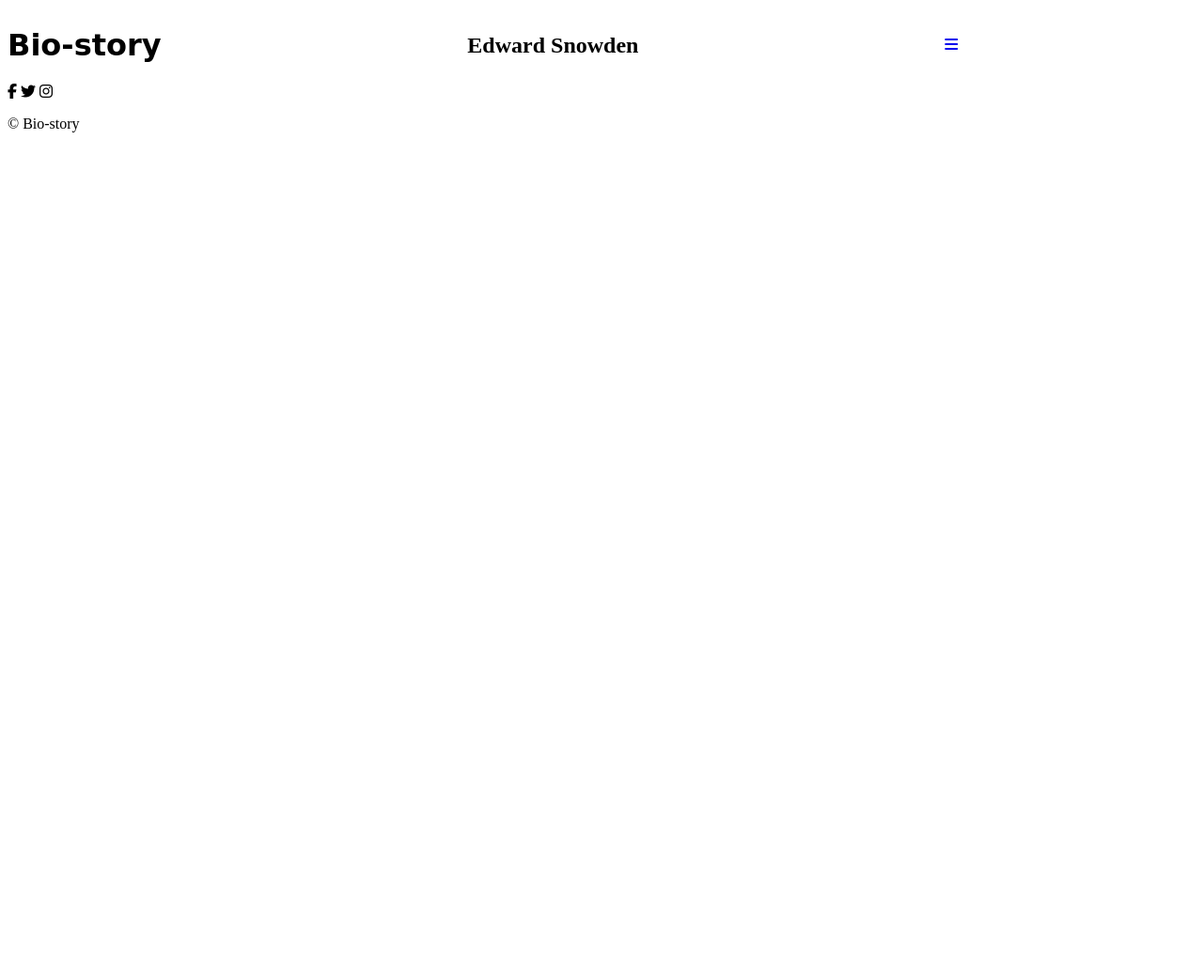
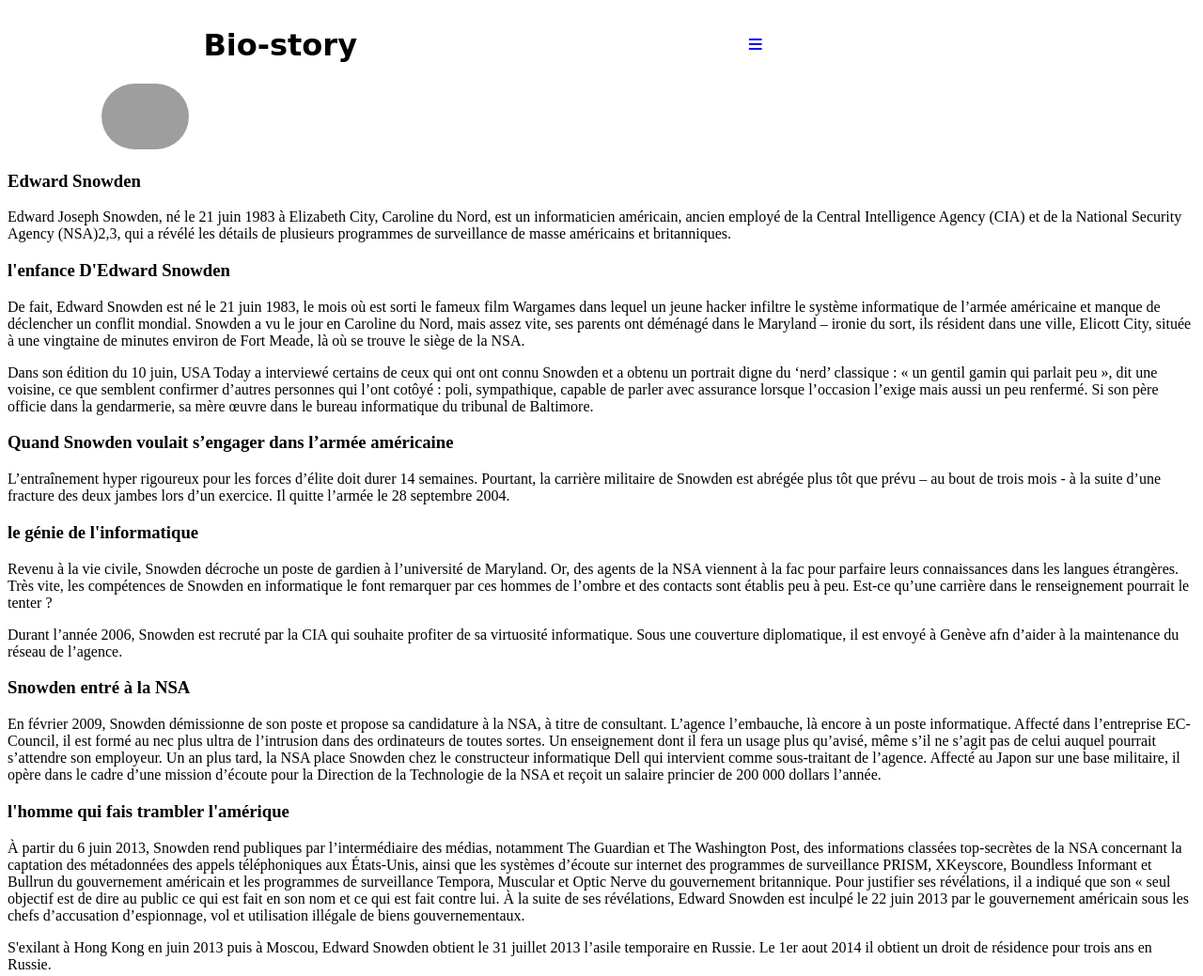
Before and after one commit to bamss/bio-story, a plain HTML site: page Edward.html in a window 1280 px wide. Shown: the top 1039 px of the page at 94% size. Before the commit the page ends 800 px from the top, so only its background shows below. Drawn offline with nearby package versions, Linux system fonts and the light colour scheme; grey boxes are pictures that could not be loaded; a web font is replaced by a local one.

Commit message:
page presentation edward snoden

```diff
--- a/Edward.html
+++ b/Edward.html
@@ -12,7 +12,7 @@
 <body>
   <header>
     <h1>Bio-story</h1>
-    <h2>Edward Snowden</h2>
+    <!-- <h2>Edward Snowden</h2> -->
     <a id="nav-toggle" href="#"><i class="fa fa-bars" aria-hidden="true"></i></a>
     <nav class="nav-top">
       <ul>
@@ -25,8 +25,58 @@
     </nav>
   </header>
   <main>
+  <section>
+<img src="https://pbs.twimg.com/profile_images/648888480974508032/66_cUYfj_400x400.jpg">
+  <h3>Edward Snowden</h3>
+   <section class="presentation intro">
+         <p>Edward Joseph Snowden, né le 21 juin 1983 à Elizabeth City, Caroline du Nord, est un informaticien américain, ancien employé de la Central Intelligence Agency (CIA) et de la National Security Agency (NSA)2,3, qui a révélé les détails de plusieurs programmes de surveillance de masse américains et britanniques.</p>
+    </section>
+   <section claas="son enfance">
+      <h3>l'enfance D'Edward Snowden</h3>
+         <p>De fait, Edward Snowden est né le 21 juin 1983, le mois où est sorti le fameux film Wargames dans lequel un jeune hacker infiltre le système informatique de l’armée américaine et manque de déclencher un conflit mondial. Snowden a vu le jour en Caroline du Nord, mais assez vite, ses parents ont déménagé dans le Maryland – ironie du sort, ils résident dans une ville, Elicott City, située à une vingtaine de minutes environ de Fort Meade, là où se trouve le siège de la NSA.</p>
 
-  </main>
+
+<p1>Dans son édition du 10 juin, USA Today a interviewé certains de ceux qui ont ont connu Snowden et a obtenu un portrait digne du ‘nerd’ classique : « un gentil gamin qui parlait peu », dit une voisine, ce que semblent confirmer d’autres personnes qui l’ont cotôyé : poli, sympathique, capable de parler avec assurance lorsque l’occasion l’exige mais aussi un peu renfermé. Si son père officie dans la gendarmerie, sa mère œuvre dans le bureau informatique du tribunal de Baltimore.</p1>
+
+  </section>
+
+   <section class ="sa jeunesse">
+      <h3>Quand Snowden voulait s’engager dans l’armée américaine </h3>
+            <p>L’entraînement hyper rigoureux pour les forces d’élite doit durer 14 semaines. Pourtant, la carrière militaire de Snowden est abrégée plus tôt que prévu – au bout de trois mois - à la suite d’une fracture des deux jambes lors d’un exercice. Il quitte l’armée le 28 septembre 2004.</p>
+       <section class="le prodige">
+       <h3>le génie de l'informatique</h3>
+        <p>
+           <p1>Revenu à la vie civile, Snowden décroche un poste de gardien à l’université de Maryland. Or, des agents de la NSA viennent à la fac pour parfaire leurs connaissances dans les langues étrangères. Très vite, les compétences de Snowden en informatique le font remarquer par ces hommes de l’ombre et des contacts sont établis peu à peu. Est-ce qu’une carrière dans le renseignement pourrait le tenter ?</p>
+
+          <p>Durant l’année 2006, Snowden est recruté par la CIA qui souhaite profiter de sa virtuosité informatique. Sous une couverture diplomatique, il est envoyé à Genève afn d’aider à la maintenance du réseau de l’agence.</p1>
+
+</section>
+
+
+
+    <section class="entré à la NSA">
+       <h3>Snowden entré à la NSA</h3>
+
+       <p>En février 2009, Snowden démissionne de son poste et propose sa candidature à la NSA, à titre de consultant. L’agence l’embauche, là encore à un poste informatique. Affecté dans l’entreprise EC-Council, il est formé au nec plus ultra de l’intrusion dans des ordinateurs de toutes sortes. Un enseignement dont il fera un usage plus qu’avisé, même s’il ne s’agit pas de celui auquel pourrait s’attendre son employeur.
+
+Un an plus tard, la NSA place Snowden chez le constructeur informatique Dell qui intervient comme sous-traitant de l’agence. Affecté au Japon sur une base militaire, il opère dans le cadre d’une mission d’écoute pour la Direction de la Technologie de la NSA et reçoit un salaire princier de 200 000 dollars l’année.</p>
+
+    </section>
+   <section class="story">
+     <h3>l'homme qui fais trambler l'amérique</h3>
+         <p>À partir du 6 juin 2013, Snowden rend publiques par l’intermédiaire des médias, notamment The Guardian et The Washington Post, des informations classées top-secrètes de la NSA concernant la captation des métadonnées des appels téléphoniques aux États-Unis, ainsi que les systèmes d’écoute sur internet des programmes de surveillance PRISM, XKeyscore, Boundless Informant et Bullrun du gouvernement américain et les programmes de surveillance Tempora, Muscular et Optic Nerve du gouvernement britannique. Pour justifier ses révélations, il a indiqué que son « seul objectif est de dire au public ce qui est fait en son nom et ce qui est fait contre lui.
+
+          À la suite de ses révélations, Edward Snowden est inculpé le 22 juin 2013 par le gouvernement américain sous les chefs d’accusation d’espionnage, vol et utilisation illégale de biens gouvernementaux.</p>
+         </section>
+
+  <section class="Grand ligne">
+       <p>S'exilant à Hong Kong en juin 2013 puis à Moscou, Edward Snowden obtient le 31 juillet 2013 l’asile temporaire en Russie. Le 1er aout 2014 il obtient un droit de résidence pour trois ans en Russie.</p>
+</section>
+
+
+
+   </section>
+</main>
   <footer>
     <nav class="nav-footer">
       <i class="fa fa-facebook" aria-hidden="true"></i>
--- a/css/style.css
+++ b/css/style.css
@@ -14,7 +14,7 @@ h1{
  header{
 
  	display: flex;
- 	justify-content: space-between;
+ 	justify-content: space-around;
  	align-items: center;
  	margin-right: 20%;
  }
@@ -33,3 +33,10 @@ h1{
 .red {
 	color: red;
 }
+
+img{
+    position: relative;
+    height: 70px;
+	border-radius: 50px;
+    margin-left:100px;
+}
```
Also changed, not shown: index.html (line endings or trailing spaces).
